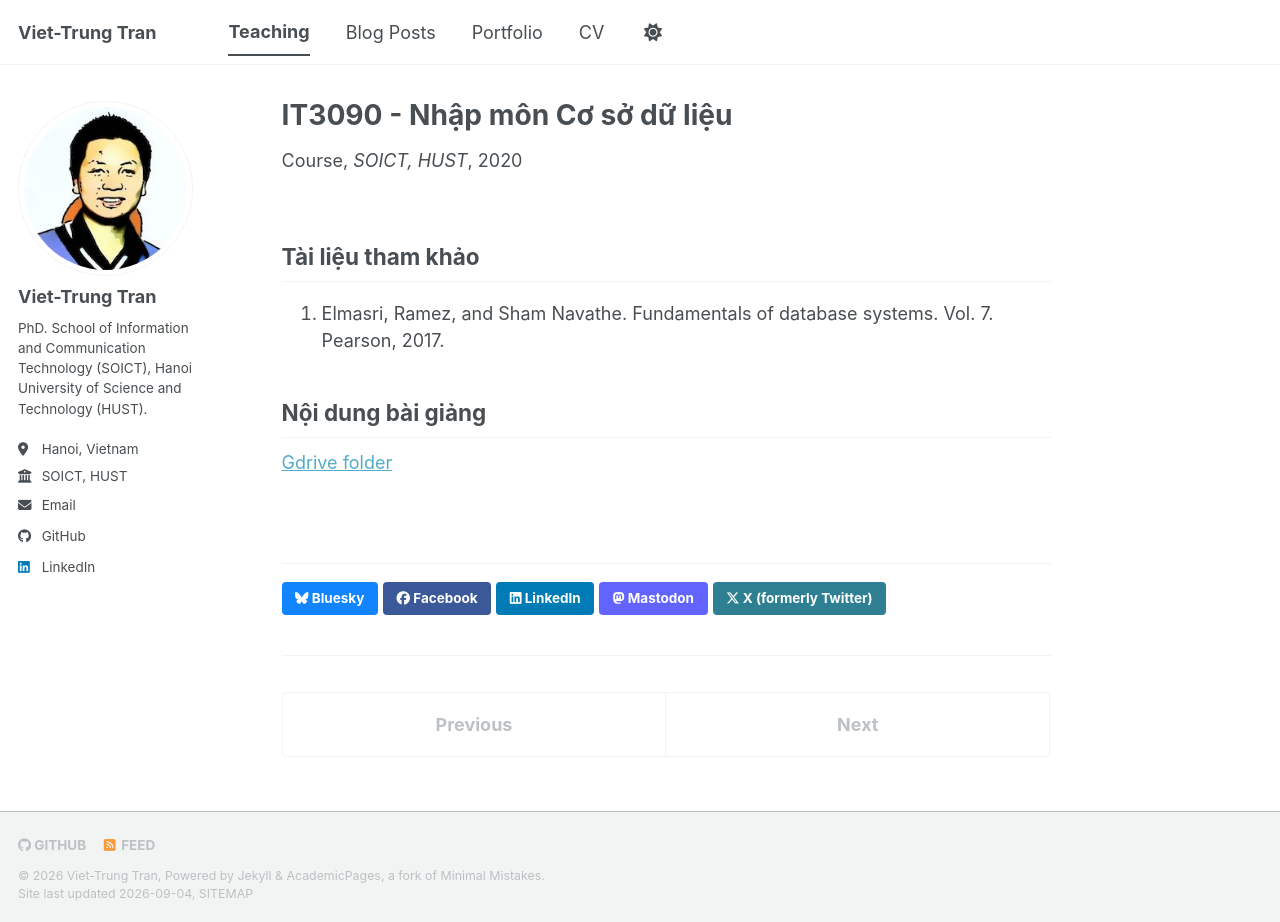
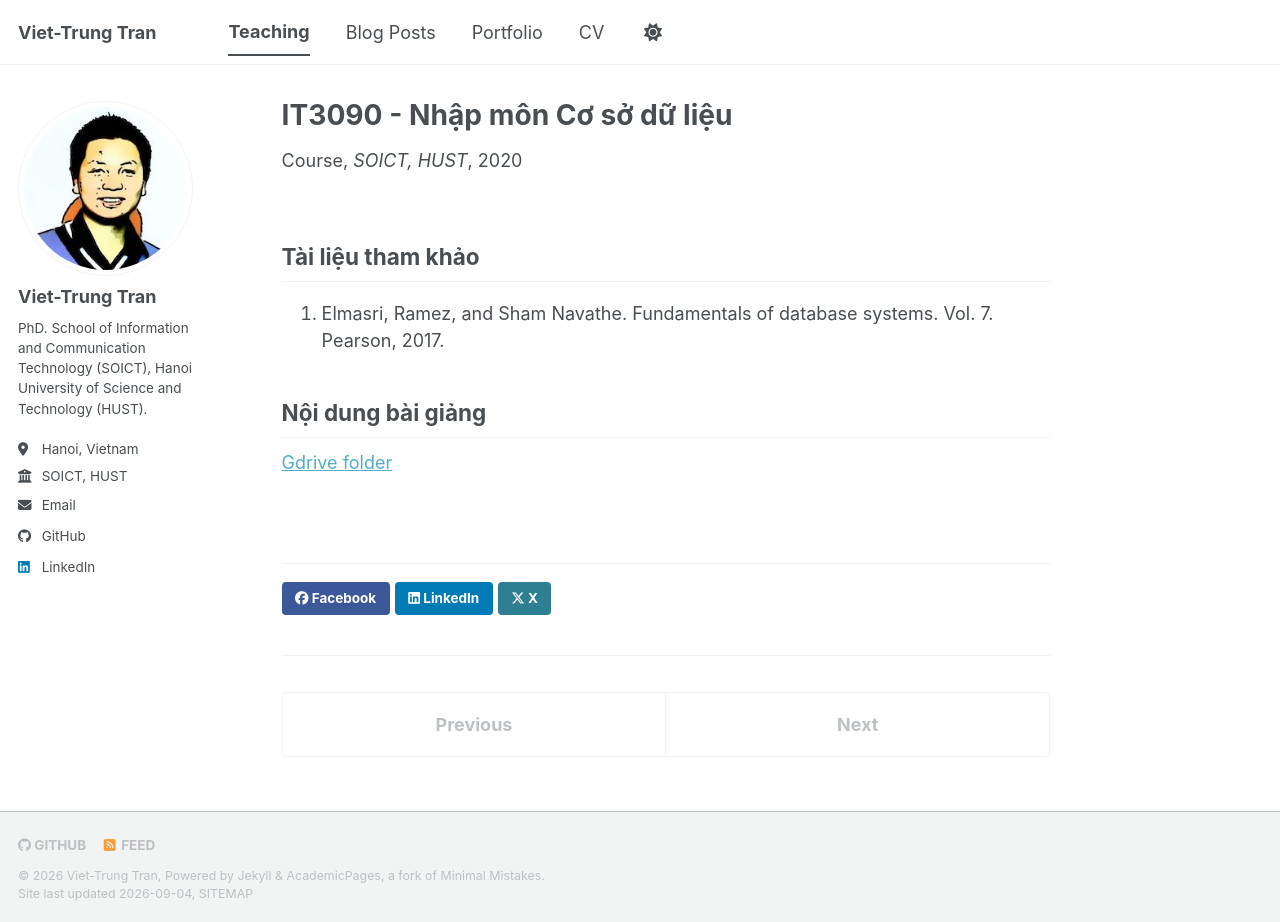
Before and after one commit to trungtv/trungtv.github.io, a Jekyll site: the page built from _teaching/2020-03-03-it3090-csdl.md, in a window 1280 px wide and 922 px high. Built offline with Jekyll 4.4.1, drawn with Linux system fonts in a browser that asks for light colours; a style sheet for code colours, icons or effects is not loaded.

Commit message:
Limit post share buttons to Facebook, LinkedIn, and X.
Co-authored-by: Cursor <cursoragent@cursor.com>

```diff
--- a/_includes/social-share.html
+++ b/_includes/social-share.html
@@ -5,13 +5,9 @@
     <h4 class="page__share-title">{{ site.data.ui-text[site.locale].share_on_label | default: "Share on" }}</h4>
   {% endif %}
 
-  <a href="https://bsky.app/intent/compose?text={{ base_path }}{{ page.url }}" class="btn btn--bluesky" title="{{ site.data.ui-text[site.locale].share_on_label | default: 'Share on' }} Bluesky"><i class="fab fa-bluesky" aria-hidden="true"></i><span> Bluesky</span></a>
-
   <a href="https://www.facebook.com/sharer/sharer.php?u={{ base_path }}{{ page.url }}" class="btn btn--facebook" title="{{ site.data.ui-text[site.locale].share_on_label | default: 'Share on' }} Facebook"><i class="fab fa-facebook" aria-hidden="true"></i><span> Facebook</span></a>
 
   <a href="https://www.linkedin.com/shareArticle?mini=true&url={{ base_path }}{{ page.url }}" class="btn btn--linkedin" title="{{ site.data.ui-text[site.locale].share_on_label | default: 'Share on' }} LinkedIn"><i class="fab fa-linkedin" aria-hidden="true"></i><span> LinkedIn</span></a>
 
-  <a href="https://www.addtoany.com/add_to/mastodon?linkurl={{  base_path | append: page.url | url_encode }}" class="btn btn--mastodon" title="{{ site.data.ui-text[site.locale].share_on_label | default: 'Share on' }} Mastodon"><i class="fab fa-mastodon" aria-hidden="true"></i><span> Mastodon</span></a>
-
-  <a href="https://x.com/intent/post?text={{ base_path }}{{ page.url }}" class="btn btn--x" title="{{ site.data.ui-text[site.locale].share_on_label | default: 'Share on' }} X"><i class="fab fa-x-twitter" aria-hidden="true"></i><span> X (formerly Twitter)</span></a>
+  <a href="https://x.com/intent/post?text={{ base_path }}{{ page.url }}" class="btn btn--x" title="{{ site.data.ui-text[site.locale].share_on_label | default: 'Share on' }} X"><i class="fab fa-x-twitter" aria-hidden="true"></i><span> X</span></a>
 </section>
```
